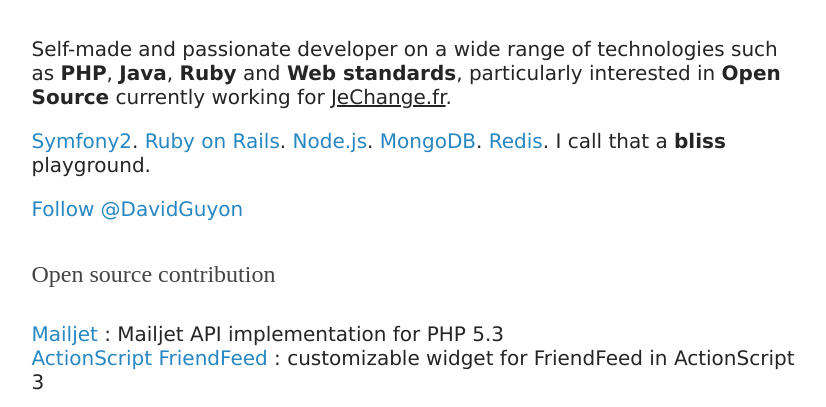
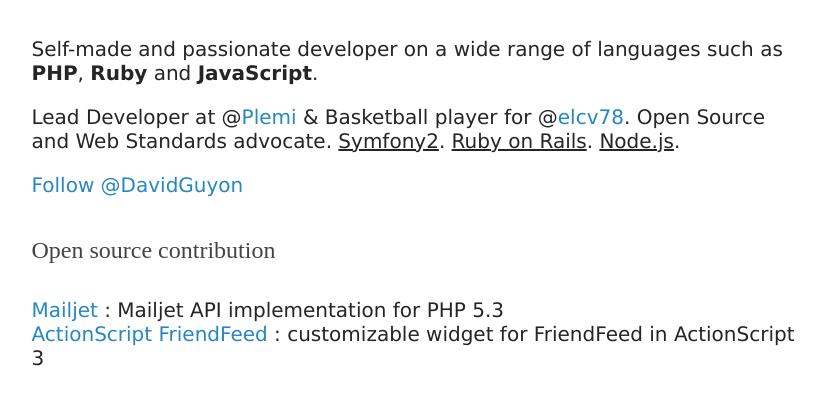
Before and after one commit to gyndav/dguyon.github.io, a plain HTML site: page index.html in a window 1280 px wide. Shown: the part 375-782 px from the top of the page, without its empty margins (221-1047 px from the left). Drawn offline with Linux system fonts and the light colour scheme; a web font is replaced by a local one.

Commit message:
Updated bio

```diff
--- a/index.html
+++ b/index.html
@@ -31,8 +31,10 @@
     </header>
 
     <section class="about">
-        <p>Self-made and passionate developer on a wide range of technologies such as <strong>PHP</strong>, <strong>Java</strong>, <strong>Ruby</strong> and <strong>Web standards</strong>, particularly interested in <strong>Open Source</strong> currently working for <a href="http://www.jechange.fr/" class="alt">JeChange.fr</a>.</p>
-        <p><a href="http://symfony.com/">Symfony2</a>. <a href="http://rubyonrails.org/">Ruby on Rails</a>. <a href="http://nodejs.org/">Node.js</a>. <a href="http://www.mongodb.org/">MongoDB</a>. <a href="http://redis.io/">Redis</a>. I call that a <strong>bliss</strong> playground.</p>
+        <p>Self-made and passionate developer on a wide range of languages such as <strong>PHP</strong>, <strong>Ruby</strong> and <strong>JavaScript</strong>.</p>
+        <p>Lead Developer at @<a href="http://www.plemi.com/">Plemi</a> &amp; Basketball player for @<a href="http:/www.elcv78basket.com/">elcv78</a>.
+        Open Source and Web Standards advocate.
+        <a href="http://symfony.com/" class="alt">Symfony2</a>. <a href="http://rubyonrails.org/" class="alt">Ruby on Rails</a>. <a href="http://nodejs.org/" class="alt">Node.js</a>.</p>
         <p>
             <a href="http://twitter.com/#!/DavidGuyon" class="twitter-follow-button" data-show-count="true">Follow @DavidGuyon</a>
         </p>
@@ -59,19 +61,16 @@
 
 </div>
 
-<script>
-(function(){
+<script>(function(){
   var tb = document.createElement('script'); tb.type = 'text/javascript'; tb.async = true;
   tb.src = 'https://platform.twitter.com/widgets.js';
   document.getElementsByTagName('head')[0].appendChild(tb);
-})();
-</script>
-<script>
-(function() {
+})();</script>
+<script>(function() {
     var ga = document.createElement('script'); ga.type = 'text/javascript'; ga.async = true;
     ga.src = ('https:' == document.location.protocol ? 'https://ssl' : 'http://www') + '.google-analytics.com/ga.js';
     var s = document.getElementsByTagName('script')[0]; s.parentNode.insertBefore(ga, s);
-})();
-</script>
+})();</script>
+
 </body>
 </html>
```
